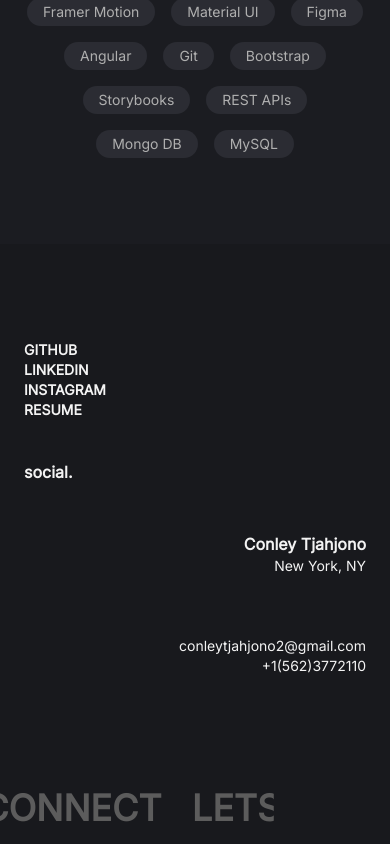
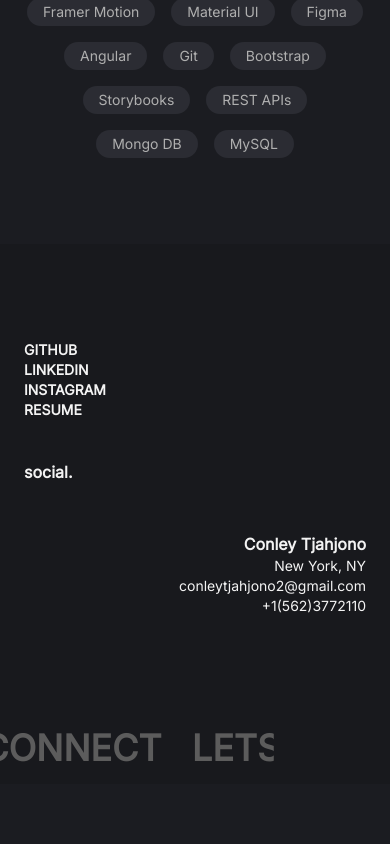
Before and after one commit to conley-tjahjono/my-portfolio, a Next.js app: page / in a window 390 px wide. Shown: the part 2128-2972 px from the top of the page. After the commit the page ends 2912 px from the top, so only its background shows below. Built offline with nearby package versions, Linux system fonts and the light colour scheme.

Commit message:
Fixing Contacts Format

```diff
--- a/src/components/Contact.tsx
+++ b/src/components/Contact.tsx
@@ -52,7 +52,7 @@ const Contact = () => {
         </motion.div>
 
         <motion.div
-          className="text-sm text-right lg:text-xl"
+          className="flex flex-col justify-between text-sm text-right lg:text-xl"
           initial="hidden"
           whileInView="visible"
           viewport={{ once: true }}
@@ -65,10 +65,14 @@ const Contact = () => {
             }
           }}
         >
-          <motion.p className="font-bold text-base lg:text-2xl" variants={{ hidden: { opacity: 0, y: 10 }, visible: { opacity: 1, y: 0 } }}>Conley Tjahjono</motion.p>
-          <motion.p variants={{ hidden: { opacity: 0, y: 20 }, visible: { opacity: 1, y: 0 } }}>New York, NY</motion.p>
-          <motion.p className="mt-15" variants={{ hidden: { opacity: 0, y: 20 }, visible: { opacity: 1, y: 0 } }}>conleytjahjono2@gmail.com</motion.p>
-          <motion.p variants={{ hidden: { opacity: 0, y: 20 }, visible: { opacity: 1, y: 0 } }}>+1(562)3772110</motion.p>
+          <div>
+            <motion.p className="font-bold text-base lg:text-2xl" variants={{ hidden: { opacity: 0, y: 10 }, visible: { opacity: 1, y: 0 } }}>Conley Tjahjono</motion.p>
+            <motion.p variants={{ hidden: { opacity: 0, y: 20 }, visible: { opacity: 1, y: 0 } }}>New York, NY</motion.p>
+          </div>
+          <div>
+            <motion.p variants={{ hidden: { opacity: 0, y: 20 }, visible: { opacity: 1, y: 0 } }}>conleytjahjono2@gmail.com</motion.p>
+            <motion.p variants={{ hidden: { opacity: 0, y: 20 }, visible: { opacity: 1, y: 0 } }}>+1(562)3772110</motion.p>
+          </div>
         </motion.div>
       </motion.div>
 
```
